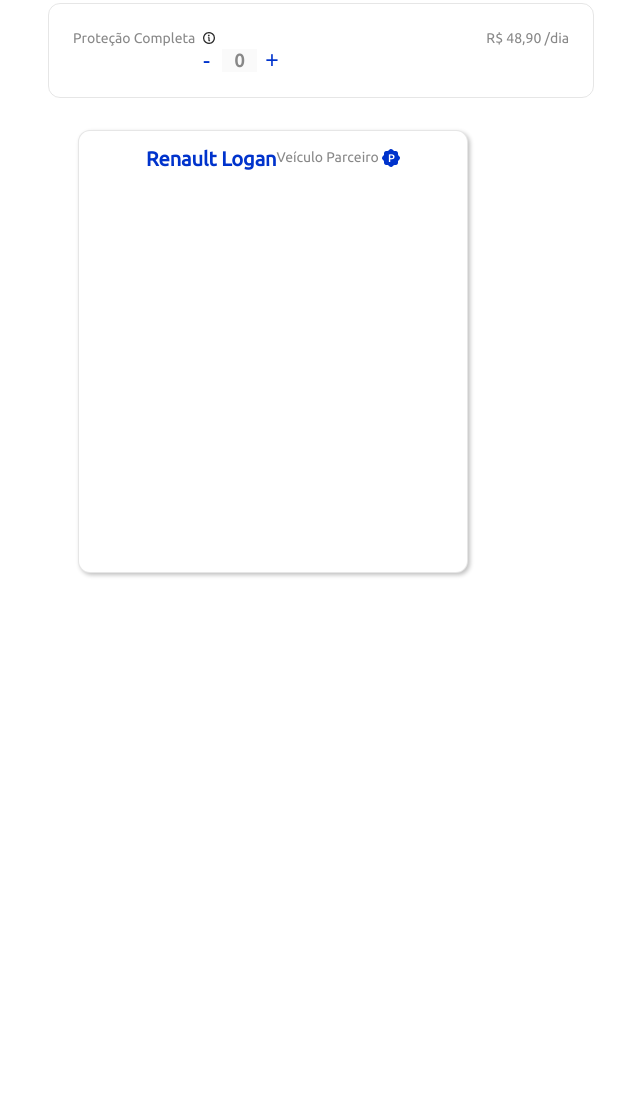
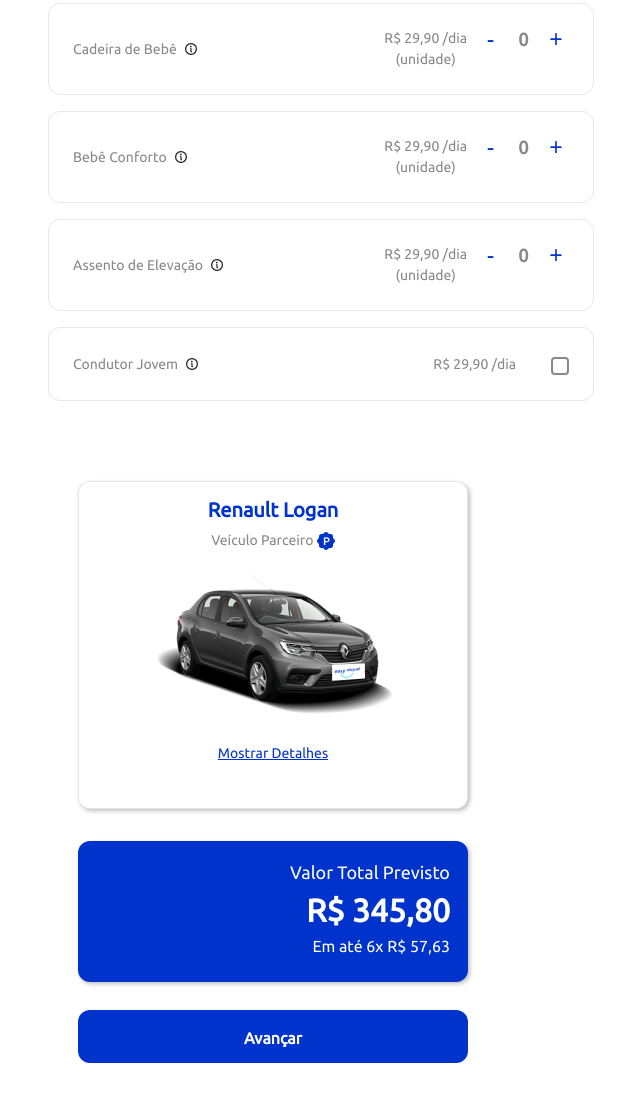
Before and after one commit to Bruna-caraca/challenge-easycarros-fiap, a plain HTML site: page pages/resumoReserva.html in a window 1280 px wide. Shown: the part 900-2002 px from the top of the page, without its empty margins (34-674 px from the left). Before the commit the page ends 1505 px from the top, so only its background shows below. Drawn offline with nearby package versions, Linux system fonts and the light colour scheme.

Commit message:
atualização tela de resumo da reserva

```diff
--- a/css/index.css
+++ b/css/grupoVeiculos.css
@@ -5,6 +5,7 @@
     margin: 0;
     padding: 0;
     box-sizing: border-box;
+    user-select: none;
 }
 
 .carros {
--- a/css/resumoReserva.css
+++ b/css/resumoReserva.css
@@ -10,6 +10,10 @@
 .div-main {
     width: 390px;
     padding: 0;
+}
+
+.veiculo {
+    height: 328px;
 }
 
 .plano-item {
@@ -92,8 +96,9 @@
     background-clip: padding-box;
 }
 
-div {
-    text-align: center;
+.qty {
+    width: 90px;
+    margin-left: 12px;
 }
 
 input{
@@ -109,4 +114,45 @@ input::-webkit-inner-spin-button {
 
 input:disabled{
     color:var(--color-gray);
+    background-color: var(--color-white);
 }
+
+.valor-total {
+    display: flex;
+    flex-direction: column;
+    border-radius: 12px;
+    background: var(--color-blue);
+    box-shadow: 2px 2px 4px 0px var(--color-shadow);
+    width: 390px;
+    height: 141px;
+    color: var(--color-white);
+    margin-left: 30px;
+    padding: 18px;
+    align-items: end;
+}
+
+.button {
+    background-color: var(--color-blue);
+    color: var(--color-white);
+    border: none;
+    padding: 16px;
+    width: 390px;
+    height: 53px;
+    border-radius: 12px;
+    margin-left: 30px;
+    margin-top: 28px;
+    font-weight: bold;
+}
+
+.valor-title {
+    font-size: 18px;
+}
+
+.valor {
+    font-size: 32px;
+    font-weight: bold;
+}
+
+.parcela {
+    font-size: 16px;
+}
--- a/pages/resumoReserva.html
+++ b/pages/resumoReserva.html
@@ -12,7 +12,7 @@
         integrity="sha384-9ndCyUaIbzAi2FUVXJi0CjmCapSmO7SnpJef0486qhLnuZ2cdeRhO02iuK6FUUVM" crossorigin="anonymous">
         <script src="//maxcdn.bootstrapcdn.com/bootstrap/4.1.1/js/bootstrap.min.js"></script>
         <script src="//cdnjs.cloudflare.com/ajax/libs/jquery/3.2.1/jquery.min.js"></script>
-    <link rel="stylesheet" href="../css/index.css">
+    <link rel="stylesheet" href="../css/grupoVeiculos.css">
     <link rel="stylesheet" href="../css/stepper.css">
     <link rel="stylesheet" href="../css/resumoReserva.css">
     <title>Easy Carros</title>
@@ -81,7 +81,7 @@
     <div class="container mt-5">
         <div class="row">
             <!-- Coluna 1 -->
-            <div class="col">
+            <div class="col mb-5">
 
                 <!-- PLANOS -->
                 <h5 class="blue mt-4 align-content-center">Planos</h5>
@@ -158,16 +158,60 @@
                 <h5 class="blue mt-4">Acessórios e Serviços</h5>
                 <div class="plano-item d-flex align-content-center flex-wrap p-4 mt-3">
                     <div class="d-flex flex-grow-1 align-content-center flex-wrap">
-                        <p class="gray">Proteção Completa</p>
+                        <p class="gray">Cadeira de Bebê</p>
+                        <img class="mt-1" src="../images/info-icon.png">
+                    </div>
+                    <div class="align-content-center text-center flex-wrap">
+                        <p class="gray">R$ 29,90 /dia</p>
+                        <p class="gray">(unidade)</p>
+                    </div>
+                    <div class="qty">
+                        <span class="minus">-</span>
+                        <input id="input1" type="number" class="count" name="qty" value="0">
+                        <span class="plus">+</span>
+                    </div>
+                </div>
+                <div class="plano-item d-flex align-content-center flex-wrap p-4 mt-3">
+                    <div class="d-flex flex-grow-1 align-content-center flex-wrap">
+                        <p class="gray">Bebê Conforto</p>
+                        <img class="mt-1" src="../images/info-icon.png">
+                    </div>
+                    <div class="align-content-center text-center flex-wrap">
+                        <p class="gray">R$ 29,90 /dia</p>
+                        <p class="gray">(unidade)</p>
+                    </div>
+                    <div class="qty">
+                        <span class="minus">-</span>
+                        <input id="input2" type="number" class="count" name="qty" value="0">
+                        <span class="plus">+</span>
+                    </div>
+                </div>
+                <div class="plano-item d-flex align-content-center flex-wrap p-4 mt-3">
+                    <div class="d-flex flex-grow-1 align-content-center flex-wrap">
+                        <p class="gray">Assento de Elevação</p>
+                        <img class="mt-1" src="../images/info-icon.png">
+                    </div>
+                    <div class="align-content-center text-center flex-wrap">
+                        <p class="gray">R$ 29,90 /dia</p>
+                        <p class="gray">(unidade)</p>
+                    </div>
+                    <div class="qty">
+                        <span class="minus">-</span>
+                        <input id="input3" type="number" class="count" name="qty" value="0">
+                        <span class="plus">+</span>
+                    </div>
+                </div>
+                <div class="plano-item d-flex align-content-center flex-wrap p-4 mt-3">
+                    <div class="d-flex flex-grow-1 align-content-center flex-wrap">
+                        <p class="gray">Condutor Jovem</p>
                         <img class="mt-1" src="../images/info-icon.png">
                     </div>
                     <div class="d-flex align-content-center flex-wrap">
-                        <p class="gray">R$ 48,90 /dia</p>
+                        <p class="gray">R$ 29,90 /dia</p>
                     </div>
-                    <div class="qty">
-                        <span class="minus">-</span>
-                        <input type="number" class="count" name="qty" value="0">
-                        <span class="plus">+</span>
+                    <div class="checkbox d-flex align-content-center flex-wrap">
+                        <input type="checkbox" name="condutorJovem" id="condutorJovem">
+                        <label for="condutorJovem"></label>
                     </div>
                 </div>
             </div>
@@ -183,8 +227,8 @@
 
             <!-- Coluna 3 -->
             <div class="col">
-                <div class="div-main">
-                    <div class="d-flex align-content-center flex-wrap justify-content-center p-3">
+                <div class="div-main veiculo">
+                    <div class="text-center flex-wrap justify-content-center p-3">
                         <h5 class="blue">Renault Logan</h5>
                         <p class="gray">
                             Veículo Parceiro
@@ -192,8 +236,16 @@
                                 <img src="../images/partner-icon.png">
                             </a>
                         </p>
+                        <img class="mt-4" src="../images/renault-logan.png">
+                        <p class="detalhes mt-4">Mostrar Detalhes</p>
                     </div>
                 </div>
+                <div class="valor-total">
+                    <p class="valor-title">Valor Total Previsto</p>
+                    <p class="valor">R$ 345,80</p>
+                    <p class="parcela">Em até 6x R$ 57,63</p>
+                </div>
+                <button class="button mb-5">Avançar</button>
             </div>
         </div>
     </div>
```
Also changed, not shown: pages/grupoVeiculos.html (+2 -2 lines).
